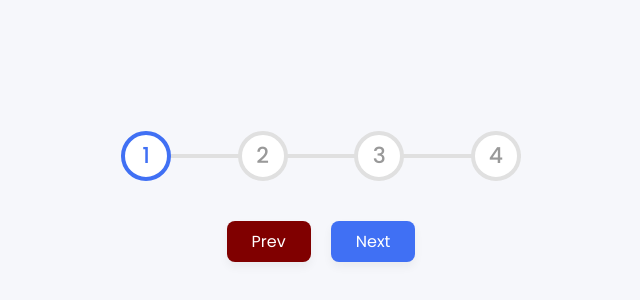
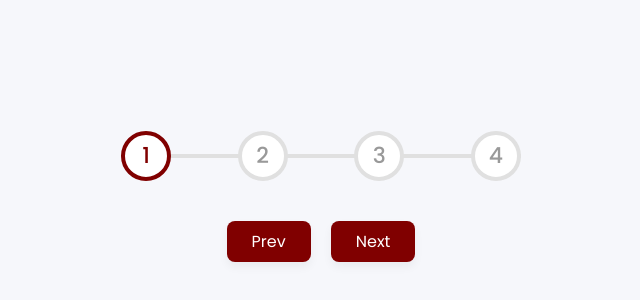
Before and after one commit to heirosdule/progressbar, a plain HTML site: page index.html in a window 1280 px wide. Shown: the part 204-504 px from the top of the page, without its empty margins (319-959 px from the left). Drawn offline with Linux system fonts and the light colour scheme.

Commit message:
Update styles.css

```diff
--- a/styles.css
+++ b/styles.css
@@ -45,8 +45,8 @@ body {
 }
 .steps .circle.active {
   transition-delay: 100ms;
-  border-color: #4070f4;
-  color: #4070f4;
+  border-color: #800000;
+  color: #800000;
 }
 .steps .progress-bar {
   position: absolute;
@@ -59,7 +59,7 @@ body {
   position: absolute;
   height: 100%;
   width: 0%;
-  background: #4070f4;
+  background: #800000;
   transition: all 300ms ease;
 }
 .container .buttons {
@@ -68,7 +68,7 @@ body {
 }
 .buttons button {
   padding: 8px 25px;
-  background: #4070f4;
+  background: #800000;
   border: none;
   border-radius: 8px;
   color: #fff;
```
